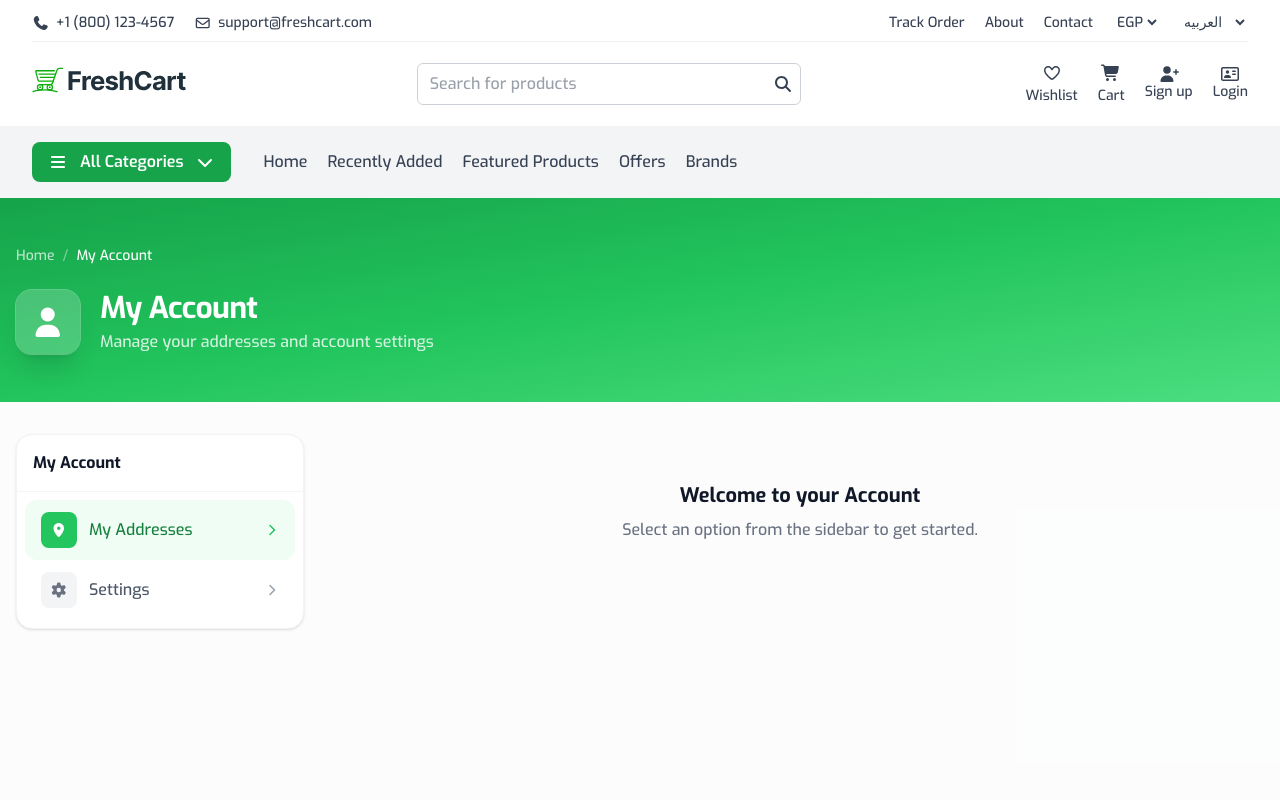
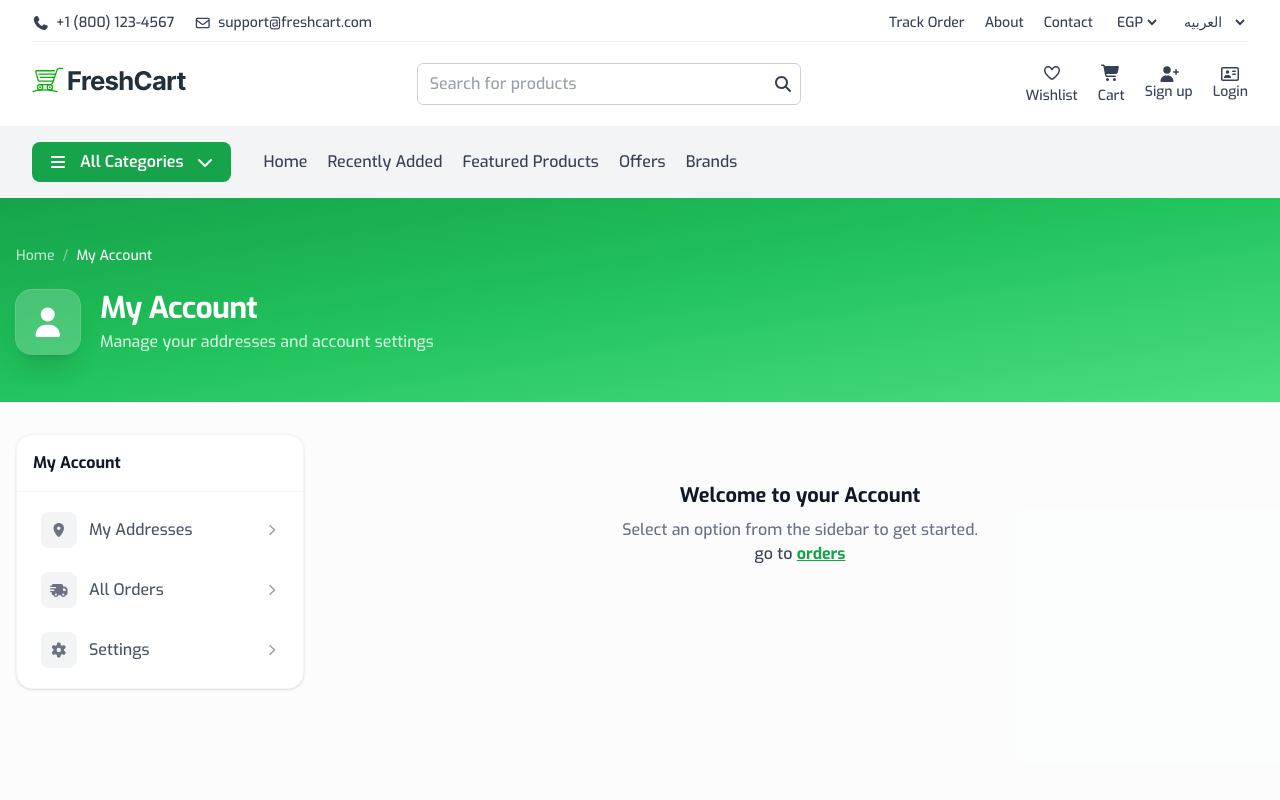
Before and after one commit to eng-mohamed-hussein7/route-frontend-next-final-project-E-Commerce-Freshcart, a Next.js app: page /profile in a window 1280 px wide. Shown: the top 800 px of the page. Built offline with nearby package versions, Linux system fonts and the light colour scheme; no server answers.

Commit message:
update user profile section with address management and a dedicated layout.

```diff
--- a/src/app/(platform)/profile/page.tsx
+++ b/src/app/(platform)/profile/page.tsx
@@ -2,15 +2,6 @@ import ProfileScreen from "@/features/profile/screens/profile.screen";
 
 export default function Profile() {
   return (
-    <ProfileScreen>
-      <div className="text-center py-12">
-        <h2 className="text-xl font-bold text-gray-900 mb-2">
-          Welcome to your Account
-        </h2>
-        <p className="text-gray-500">
-          Select an option from the sidebar to get started.
-        </p>
-      </div>
-    </ProfileScreen>
+    <ProfileScreen />
   );
 }
--- /dev/null
+++ b/src/features/profile/components/LayoutProfile/LayoutProfile.tsx
@@ -0,0 +1,115 @@
+"use client";
+import { FontAwesomeIcon } from "@fortawesome/react-fontawesome";
+import {
+  faUser,
+  faLocationDot,
+  faGear,
+  faChevronRight,
+  faTruckFast,
+} from "@fortawesome/free-solid-svg-icons";
+import Link from "next/link";
+import { usePathname } from "next/navigation";
+
+export default function LayoutProfile({children}: {children: React.ReactNode}) {
+      const pathname = usePathname();
+      const path = pathname.split('/')[2];
+
+  return (
+    <div className="min-h-screen bg-gray-50/50">
+      <div className="bg-gradient-to-br from-primary-600 via-primary-500 to-primary-400 text-white">
+        <div className="container mx-auto px-4 py-10 sm:py-12">
+          <nav className="flex items-center gap-2 text-sm text-white/70 mb-6">
+            <Link
+              className="hover:text-white transition-colors duration-200"
+              href="/"
+            >
+              Home
+            </Link>
+            <span className="text-white/40">/</span>
+            <span className="text-white font-medium">My Account</span>
+          </nav>
+
+          <div className="flex items-center gap-5">
+            <div className="w-16 h-16 rounded-2xl bg-white/20 backdrop-blur-sm flex items-center justify-center shadow-xl ring-1 ring-white/30">
+              <FontAwesomeIcon icon={faUser} className="text-3xl" />
+            </div>
+            <div>
+              <h1 className="text-2xl sm:text-3xl font-bold tracking-tight">
+                My Account
+              </h1>
+              <p className="text-white/80 mt-1">
+                Manage your addresses and account settings
+              </p>
+            </div>
+          </div>
+        </div>
+      </div>
+
+      <div className="container mx-auto px-4 py-8">
+        <div className="flex flex-col lg:flex-row gap-6 lg:gap-8">
+          <aside className="w-full lg:w-72 shrink-0">
+            <nav className="bg-white rounded-2xl border border-gray-100 shadow-sm overflow-hidden">
+              <div className="p-4 border-b border-gray-100">
+                <h2 className="font-bold text-gray-900">My Account</h2>
+              </div>
+              <ul className="p-2">
+                <li>
+                  <Link
+                    className={`flex items-center justify-between gap-3 px-4 py-3 rounded-xl transition-all duration-200 group ${path === "addresses" ? "bg-primary-50 text-primary-700" : "text-gray-600 hover:bg-gray-50 hover:text-gray-900"} w-full`}
+                    href="/profile/addresses"
+                  >
+                    <div className={`w-9 h-9 rounded-lg flex items-center justify-center transition-colors ${path === "addresses" ? "bg-primary-500 text-white" : "bg-gray-100 text-gray-500 group-hover:bg-gray-200"}`}>
+                      <FontAwesomeIcon
+                        icon={faLocationDot}
+                        className="text-sm"
+                      />
+                    </div>
+                      <span className="font-medium flex-1">My Addresses</span>
+                    <FontAwesomeIcon
+                      icon={faChevronRight}
+                      className={`text-xs transition-transform ${path === "addresses" ? "text-primary-500" : "text-gray-400"}`}
+                      />
+                  </Link>
+                </li>
+                <li>
+                  <Link
+                    className="flex items-center gap-3 px-4 py-3 rounded-xl transition-all duration-200 group text-gray-600 hover:bg-gray-50 hover:text-gray-900 w-full"
+                    href="/allorders"
+                  >
+                    <div className="w-9 h-9 rounded-lg flex items-center justify-center transition-colors bg-gray-100 text-gray-500 group-hover:bg-gray-200">
+                      <FontAwesomeIcon icon={faTruckFast} className="text-sm" />
+                    </div>
+                    <span className="font-medium flex-1">All Orders</span>
+                    <FontAwesomeIcon
+                      icon={faChevronRight}
+                      className="text-xs transition-transform text-gray-400"
+                    />
+                  </Link>
+                </li>
+                <li>
+                  <Link
+                    className="flex items-center gap-3 px-4 py-3 rounded-xl transition-all duration-200 group text-gray-600 hover:bg-gray-50 hover:text-gray-900 w-full"
+                    href="/profile/settings"
+                  >
+                    <div className="w-9 h-9 rounded-lg flex items-center justify-center transition-colors bg-gray-100 text-gray-500 group-hover:bg-gray-200">
+                      <FontAwesomeIcon icon={faGear} className="text-sm" />
+                    </div>
+                    <span className="font-medium flex-1">Settings</span>
+                    <FontAwesomeIcon
+                      icon={faChevronRight}
+                      className="text-xs transition-transform text-gray-400"
+                    />
+                  </Link>
+                </li>
+              </ul>
+            </nav>
+          </aside>
+
+          <main className="flex-1 min-w-0">
+            {children}
+          </main>
+        </div>
+      </div>
+    </div>
+  );
+}
--- a/src/features/profile/screens/addresses.screen.tsx
+++ b/src/features/profile/screens/addresses.screen.tsx
@@ -1,12 +1,12 @@
 "use client";
 import { FontAwesomeIcon } from "@fortawesome/react-fontawesome";
 import { faPlus } from "@fortawesome/free-solid-svg-icons";
-import ProfileScreen from "./profile.screen";
 import EmptyAddress from "../components/addresses/EmptyAddress";
 import { useState } from "react";
 import FormAddress from "../components/addresses/FormAddress";
 import { useAppSelector } from "@/store/store";
 import AddressCard from "../components/addresses/AddressCard";
+import LayoutProfile from "../components/LayoutProfile/LayoutProfile";
 
 export default function AddressesScreen() {
   const [showForm, setShowForm] = useState(false);
@@ -14,7 +14,7 @@ export default function AddressesScreen() {
   console.log(data);
   return (
     <>
-      <ProfileScreen>
+      <LayoutProfile>
         <div>
           <div className="flex items-center justify-between mb-6">
             <div>
@@ -42,7 +42,7 @@ export default function AddressesScreen() {
             </div>
           )}
         </div>
-      </ProfileScreen>
+      </LayoutProfile>
       {showForm && <FormAddress setShowForm={setShowForm} />}
     </>
   );
--- a/src/features/profile/screens/profile.screen.tsx
+++ b/src/features/profile/screens/profile.screen.tsx
@@ -6,89 +6,20 @@ import {
   faChevronRight,
 } from "@fortawesome/free-solid-svg-icons";
 import Link from "next/link";
+import LayoutProfile from "../components/LayoutProfile/LayoutProfile";
 
-export default function ProfileScreen({children}: {children: React.ReactNode}) {
+export default function ProfileScreen() {
   return (
-    <div className="min-h-screen bg-gray-50/50">
-      <div className="bg-gradient-to-br from-primary-600 via-primary-500 to-primary-400 text-white">
-        <div className="container mx-auto px-4 py-10 sm:py-12">
-          <nav className="flex items-center gap-2 text-sm text-white/70 mb-6">
-            <Link
-              className="hover:text-white transition-colors duration-200"
-              href="/"
-            >
-              Home
-            </Link>
-            <span className="text-white/40">/</span>
-            <span className="text-white font-medium">My Account</span>
-          </nav>
-
-          <div className="flex items-center gap-5">
-            <div className="w-16 h-16 rounded-2xl bg-white/20 backdrop-blur-sm flex items-center justify-center shadow-xl ring-1 ring-white/30">
-              <FontAwesomeIcon icon={faUser} className="text-3xl" />
-            </div>
-            <div>
-              <h1 className="text-2xl sm:text-3xl font-bold tracking-tight">
-                My Account
-              </h1>
-              <p className="text-white/80 mt-1">
-                Manage your addresses and account settings
-              </p>
-            </div>
-          </div>
-        </div>
+   <LayoutProfile>
+    <div className="text-center py-12">
+        <h2 className="text-xl font-bold text-gray-900 mb-2">
+          Welcome to your Account
+        </h2>
+        <p className="text-gray-500">
+          Select an option from the sidebar to get started.
+        </p>
+        <p>go to <Link href="/allorders" className="text-primary-600 font-bold underline hover:text-primary-700 transition-colors duration-200">orders</Link></p>
       </div>
-
-      <div className="container mx-auto px-4 py-8">
-        <div className="flex flex-col lg:flex-row gap-6 lg:gap-8">
-          <aside className="w-full lg:w-72 shrink-0">
-            <nav className="bg-white rounded-2xl border border-gray-100 shadow-sm overflow-hidden">
-              <div className="p-4 border-b border-gray-100">
-                <h2 className="font-bold text-gray-900">My Account</h2>
-              </div>
-              <ul className="p-2">
-                <li>
-                  <Link
-                    className="flex items-center justify-between gap-3 px-4 py-3 rounded-xl transition-all duration-200 group bg-primary-50 text-primary-700 w-full"
-                    href="/profile/addresses"
-                  >
-                    <div className="w-9 h-9 rounded-lg flex items-center justify-center transition-colors bg-primary-500 text-white">
-                      <FontAwesomeIcon
-                        icon={faLocationDot}
-                        className="text-sm"
-                      />
-                    </div>
-                      <span className="font-medium flex-1">My Addresses</span>
-                    <FontAwesomeIcon
-                      icon={faChevronRight}
-                      className="text-xs transition-transform text-primary-500"
-                      />
-                  </Link>
-                </li>
-                <li>
-                  <Link
-                    className="flex items-center gap-3 px-4 py-3 rounded-xl transition-all duration-200 group text-gray-600 hover:bg-gray-50 hover:text-gray-900 w-full"
-                    href="/profile/settings"
-                  >
-                    <div className="w-9 h-9 rounded-lg flex items-center justify-center transition-colors bg-gray-100 text-gray-500 group-hover:bg-gray-200">
-                      <FontAwesomeIcon icon={faGear} className="text-sm" />
-                    </div>
-                    <span className="font-medium flex-1">Settings</span>
-                    <FontAwesomeIcon
-                      icon={faChevronRight}
-                      className="text-xs transition-transform text-gray-400"
-                    />
-                  </Link>
-                </li>
-              </ul>
-            </nav>
-          </aside>
-
-          <main className="flex-1 min-w-0">
-            {children}
-          </main>
-        </div>
-      </div>
-    </div>
+   </LayoutProfile>
   );
 }
```
